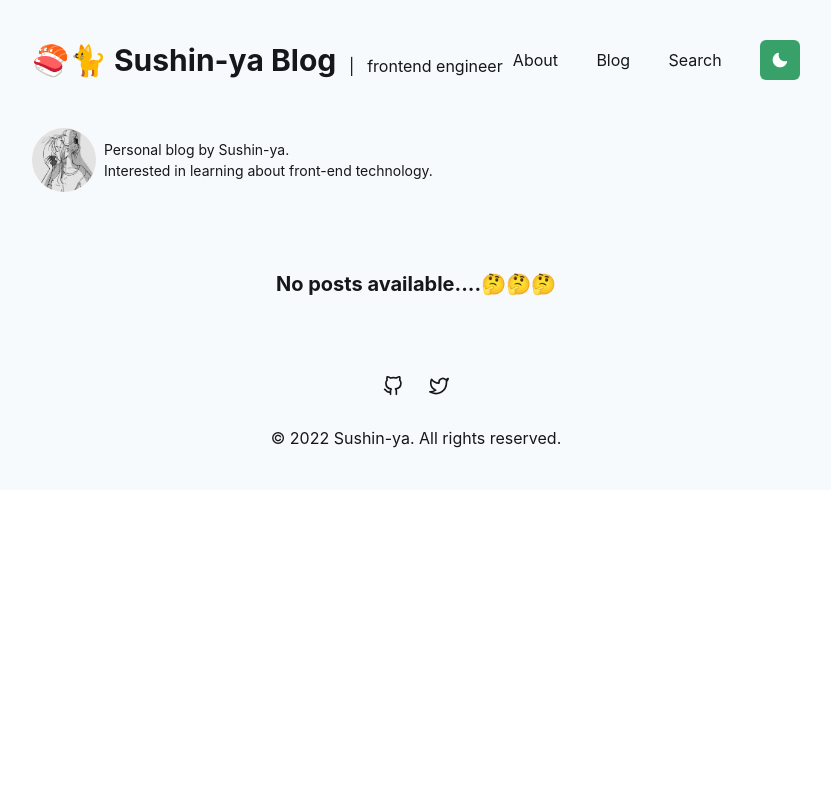
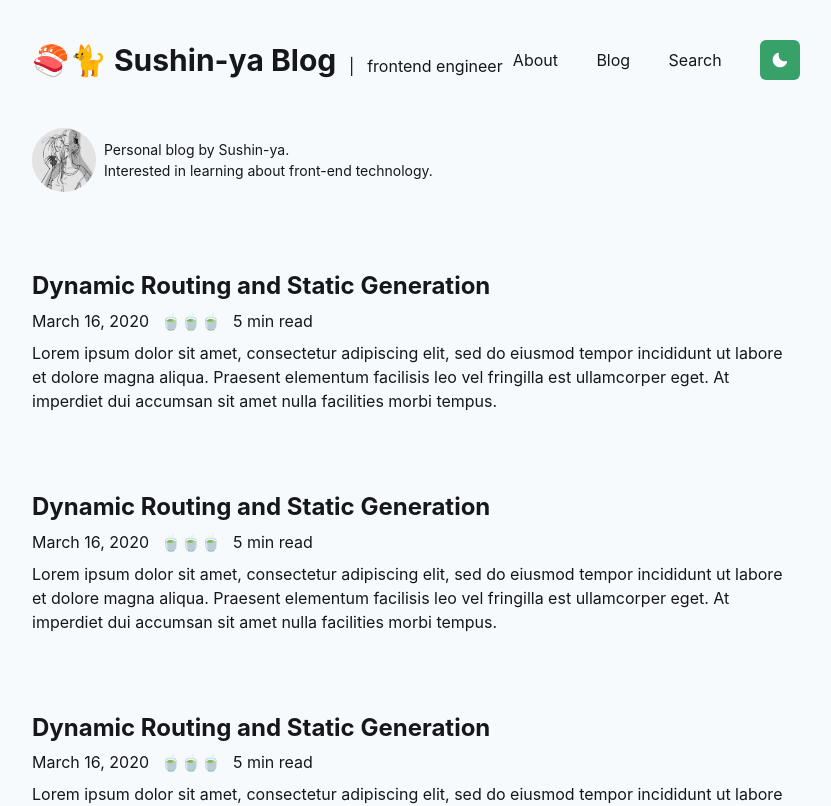
Before and after one commit to sushin-ya/sushin-ya-blog, a Next.js app: page / in a window 1280 px wide. Shown: the top 806 px of the page, without its empty margins (224-1055 px from the left). Built offline with nearby package versions, Linux system fonts and the light colour scheme.

Commit message:
feat: 戻し

```diff
--- a/mock/posts.ts
+++ b/mock/posts.ts
@@ -1,43 +1,43 @@
 import PostType from '../src/types/post'
 
 export const posts: PostType[] = [
-  // {
-  //   slug: 'dynamic-routing',
-  //   title: 'Dynamic Routing and Static Generation',
-  //   date: '2020-03-16T05:35:07.322Z',
-  //   coverImage: '/assets/blog/dynamic-routing/cover.jpg',
-  //   author: { name: 'JJ Kasper', picture: '/assets/blog/authors/jj.jpeg' },
-  //   excerpt:
-  //     'Lorem ipsum dolor sit amet, consectetur adipiscing elit, sed do eiusmod tempor incididunt ut labore et dolore magna aliqua. Praesent elementum facilisis leo vel fringilla est ullamcorper eget. At imperdiet dui accumsan sit amet nulla facilities morbi tempus.',
-  //   ogImage: {
-  //     url: '/assets/blog/dynamic-routing/cover.jpg',
-  //   },
-  //   content: 'content text',
-  // },
-  // {
-  //   slug: 'dynamic-routing',
-  //   title: 'Dynamic Routing and Static Generation',
-  //   date: '2020-03-16T05:35:07.322Z',
-  //   coverImage: '/assets/blog/dynamic-routing/cover.jpg',
-  //   author: { name: 'JJ Kasper', picture: '/assets/blog/authors/jj.jpeg' },
-  //   excerpt:
-  //     'Lorem ipsum dolor sit amet, consectetur adipiscing elit, sed do eiusmod tempor incididunt ut labore et dolore magna aliqua. Praesent elementum facilisis leo vel fringilla est ullamcorper eget. At imperdiet dui accumsan sit amet nulla facilities morbi tempus.',
-  //   ogImage: {
-  //     url: '/assets/blog/dynamic-routing/cover.jpg',
-  //   },
-  //   content: 'content text',
-  // },
-  // {
-  //   slug: 'dynamic-routing',
-  //   title: 'Dynamic Routing and Static Generation',
-  //   date: '2020-03-16T05:35:07.322Z',
-  //   coverImage: '/assets/blog/dynamic-routing/cover.jpg',
-  //   author: { name: 'JJ Kasper', picture: '/assets/blog/authors/jj.jpeg' },
-  //   excerpt:
-  //     'Lorem ipsum dolor sit amet, consectetur adipiscing elit, sed do eiusmod tempor incididunt ut labore et dolore magna aliqua. Praesent elementum facilisis leo vel fringilla est ullamcorper eget. At imperdiet dui accumsan sit amet nulla facilities morbi tempus.',
-  //   ogImage: {
-  //     url: '/assets/blog/dynamic-routing/cover.jpg',
-  //   },
-  //   content: 'content text',
-  // },
+  {
+    slug: 'dynamic-routing',
+    title: 'Dynamic Routing and Static Generation',
+    date: '2020-03-16T05:35:07.322Z',
+    coverImage: '/assets/blog/dynamic-routing/cover.jpg',
+    author: { name: 'JJ Kasper', picture: '/assets/blog/authors/jj.jpeg' },
+    excerpt:
+      'Lorem ipsum dolor sit amet, consectetur adipiscing elit, sed do eiusmod tempor incididunt ut labore et dolore magna aliqua. Praesent elementum facilisis leo vel fringilla est ullamcorper eget. At imperdiet dui accumsan sit amet nulla facilities morbi tempus.',
+    ogImage: {
+      url: '/assets/blog/dynamic-routing/cover.jpg',
+    },
+    content: 'content text',
+  },
+  {
+    slug: 'dynamic-routing',
+    title: 'Dynamic Routing and Static Generation',
+    date: '2020-03-16T05:35:07.322Z',
+    coverImage: '/assets/blog/dynamic-routing/cover.jpg',
+    author: { name: 'JJ Kasper', picture: '/assets/blog/authors/jj.jpeg' },
+    excerpt:
+      'Lorem ipsum dolor sit amet, consectetur adipiscing elit, sed do eiusmod tempor incididunt ut labore et dolore magna aliqua. Praesent elementum facilisis leo vel fringilla est ullamcorper eget. At imperdiet dui accumsan sit amet nulla facilities morbi tempus.',
+    ogImage: {
+      url: '/assets/blog/dynamic-routing/cover.jpg',
+    },
+    content: 'content text',
+  },
+  {
+    slug: 'dynamic-routing',
+    title: 'Dynamic Routing and Static Generation',
+    date: '2020-03-16T05:35:07.322Z',
+    coverImage: '/assets/blog/dynamic-routing/cover.jpg',
+    author: { name: 'JJ Kasper', picture: '/assets/blog/authors/jj.jpeg' },
+    excerpt:
+      'Lorem ipsum dolor sit amet, consectetur adipiscing elit, sed do eiusmod tempor incididunt ut labore et dolore magna aliqua. Praesent elementum facilisis leo vel fringilla est ullamcorper eget. At imperdiet dui accumsan sit amet nulla facilities morbi tempus.',
+    ogImage: {
+      url: '/assets/blog/dynamic-routing/cover.jpg',
+    },
+    content: 'content text',
+  },
 ]
```
